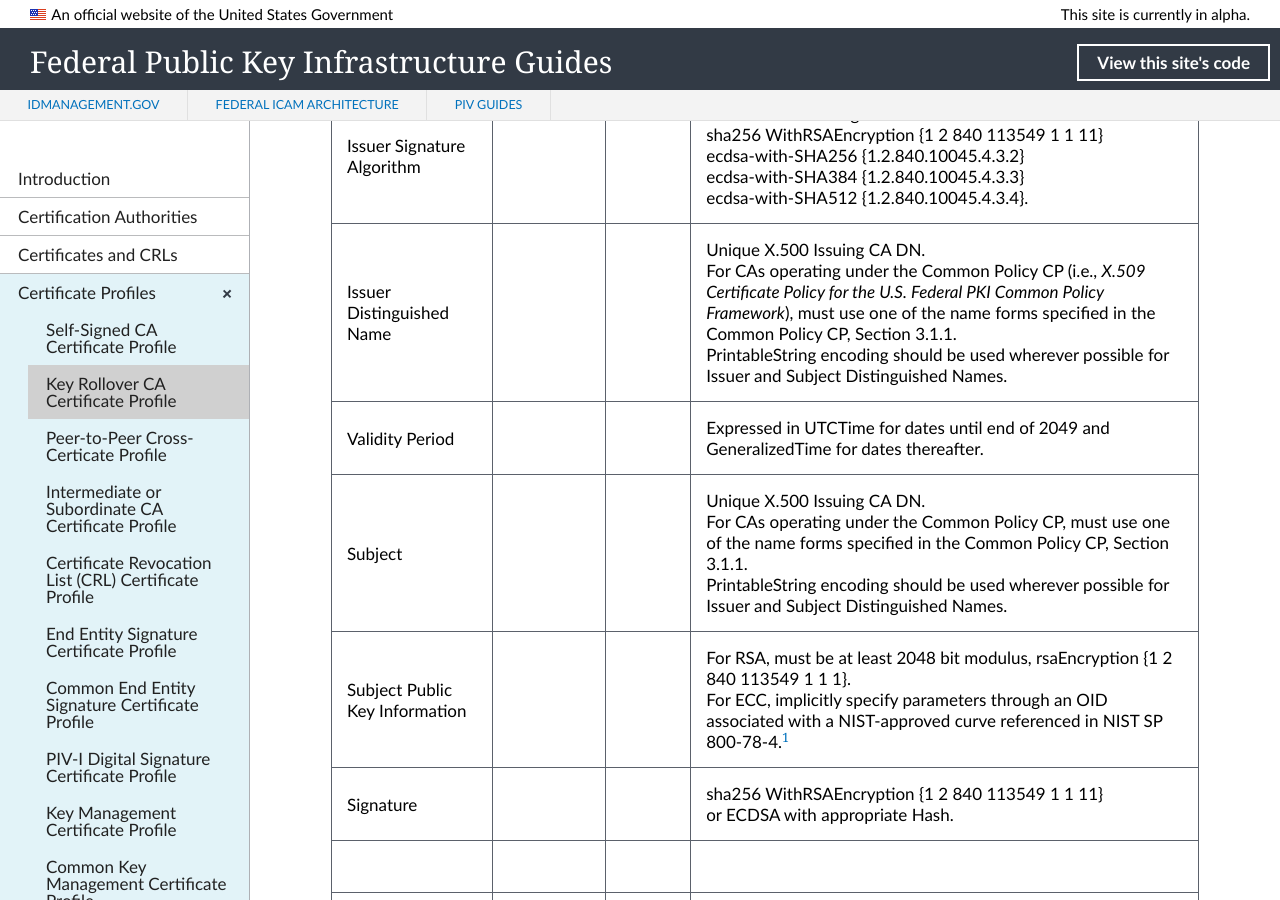
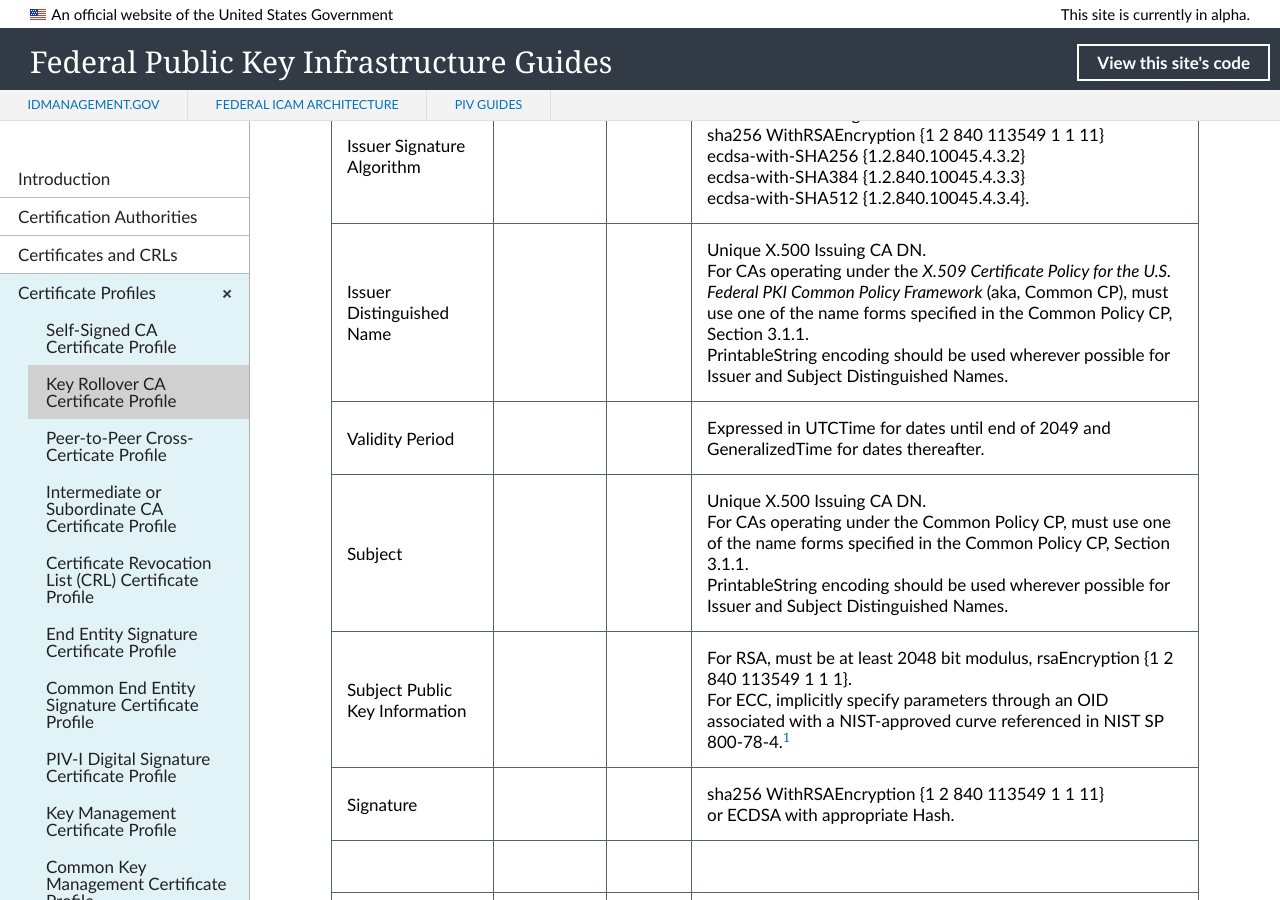
Before and after one commit to GSA/fpki-guides, a Jekyll site: the page built from _profiles/02_key_rollover_ca.md, in a window 1280 px wide and 900 px high, scrolled down 410 px. Built offline with Jekyll 4.4.1, drawn with Linux system fonts in a browser that asks for light colours; nearby versions of some CDN libraries; library files that are not in the unit come from our copies.

Commit message:
Update 02_key_rollover_ca.md
Formatting

```diff
--- a/_profiles/02_key_rollover_ca.md
+++ b/_profiles/02_key_rollover_ca.md
@@ -11,7 +11,7 @@
 | Version   |       |       | V3 (2)                                 |
 | Serial Number   |       |       | Must be a unique, positive number. |
 | Issuer Signature Algorithm   |       |       |  One of the following: <br>sha256 WithRSAEncryption {1 2 840 113549 1 1 11} <br>ecdsa-with-SHA256 {1.2.840.10045.4.3.2} <br>ecdsa-with-SHA384 {1.2.840.10045.4.3.3} <br>ecdsa-with-SHA512 {1.2.840.10045.4.3.4}. |
-| Issuer Distinguished Name   |       |       |  Unique X.500 Issuing CA DN. <BR>For CAs operating under the Common Policy CP (i.e., _X.509 Certificate Policy for the U.S. Federal PKI Common Policy Framework_), must use one of the name forms specified in the Common Policy CP, Section 3.1.1.<br>PrintableString encoding should be used wherever possible for Issuer and Subject Distinguished Names. |
+| Issuer Distinguished Name   |       |       |  Unique X.500 Issuing CA DN. <br>For CAs operating under the _X.509 Certificate Policy for the U.S. Federal PKI Common Policy Framework_ (aka, Common CP), must use one of the name forms specified in the Common Policy CP, Section 3.1.1.<br>PrintableString encoding should be used wherever possible for Issuer and Subject Distinguished Names. |
 | Validity Period   |       |       |  Expressed in UTCTime for dates until end of 2049 and GeneralizedTime for dates thereafter.  |
 | Subject   |       |       |   Unique X.500 Issuing CA DN.<BR>For CAs operating under the Common Policy CP, must use one of the name forms specified in the Common Policy CP, Section 3.1.1.<br>PrintableString encoding should be used wherever possible for Issuer and Subject Distinguished Names.  |
 | Subject Public Key Information   |       |       |   For RSA, must be at least 2048 bit modulus, rsaEncryption {1 2 840 113549 1 1 1}.<BR>For ECC, implicitly specify parameters through an OID associated with a NIST-approved curve referenced in NIST SP 800-78-4.<sup>[1](#1)</sup>   |
```
